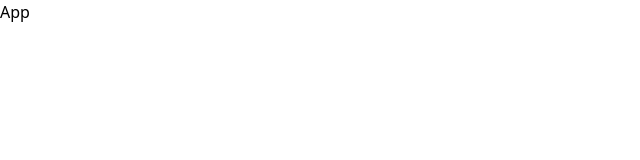
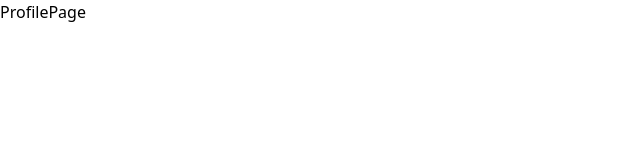
Before and after one commit to JerryDoran/mern-auth-template, a React (Vite) app in the folder client/: page /profile in a window 1280 px wide. Shown: the top 160 px of the page, without its empty margins (0-640 px from the left). Built offline with nearby package versions, Linux system fonts and the light colour scheme.

Commit message:
added routing

```diff
--- a/client/package.json
+++ b/client/package.json
@@ -11,7 +11,8 @@
   },
   "dependencies": {
     "react": "^18.2.0",
-    "react-dom": "^18.2.0"
+    "react-dom": "^18.2.0",
+    "react-router-dom": "^6.15.0"
   },
   "devDependencies": {
     "@types/react": "^18.2.15",
--- a/client/src/App.jsx
+++ b/client/src/App.jsx
@@ -1,5 +1,20 @@
+import { BrowserRouter, Routes, Route } from 'react-router-dom';
+import HomePage from './pages/home';
+import AboutPage from './pages/About';
+import SignInPage from './pages/signin';
+import SignUpPage from './pages/signup';
+import ProfilePage from './pages/profile';
+
 export default function App() {
   return (
-    <div>App</div>
-  )
+    <BrowserRouter>
+      <Routes>
+        <Route path='/' element={<HomePage />} />
+        <Route path='/about' element={<AboutPage />} />
+        <Route path='/sign-in' element={<SignInPage />} />
+        <Route path='/sign-up' element={<SignUpPage />} />
+        <Route path='/profile' element={<ProfilePage />} />
+      </Routes>
+    </BrowserRouter>
+  );
 }
--- /dev/null
+++ b/client/src/pages/about.jsx
@@ -0,0 +1,3 @@
+export default function AboutPage() {
+  return <div>About</div>;
+}
--- /dev/null
+++ b/client/src/pages/home.jsx
@@ -0,0 +1,3 @@
+export default function HomePage() {
+  return <div>HomePage</div>;
+}
--- /dev/null
+++ b/client/src/pages/profile.jsx
@@ -0,0 +1,3 @@
+export default function ProfilePage() {
+  return <div>ProfilePage</div>;
+}
--- /dev/null
+++ b/client/src/pages/signin.jsx
@@ -0,0 +1,3 @@
+export default function SignInPage() {
+  return <div>sign in page</div>;
+}
--- /dev/null
+++ b/client/src/pages/signup.jsx
@@ -0,0 +1,3 @@
+export default function SignUpPage() {
+  return <div>signup page</div>;
+}
```
Also changed, not shown: 1 other file (tests, documents, lock files or other folders).
